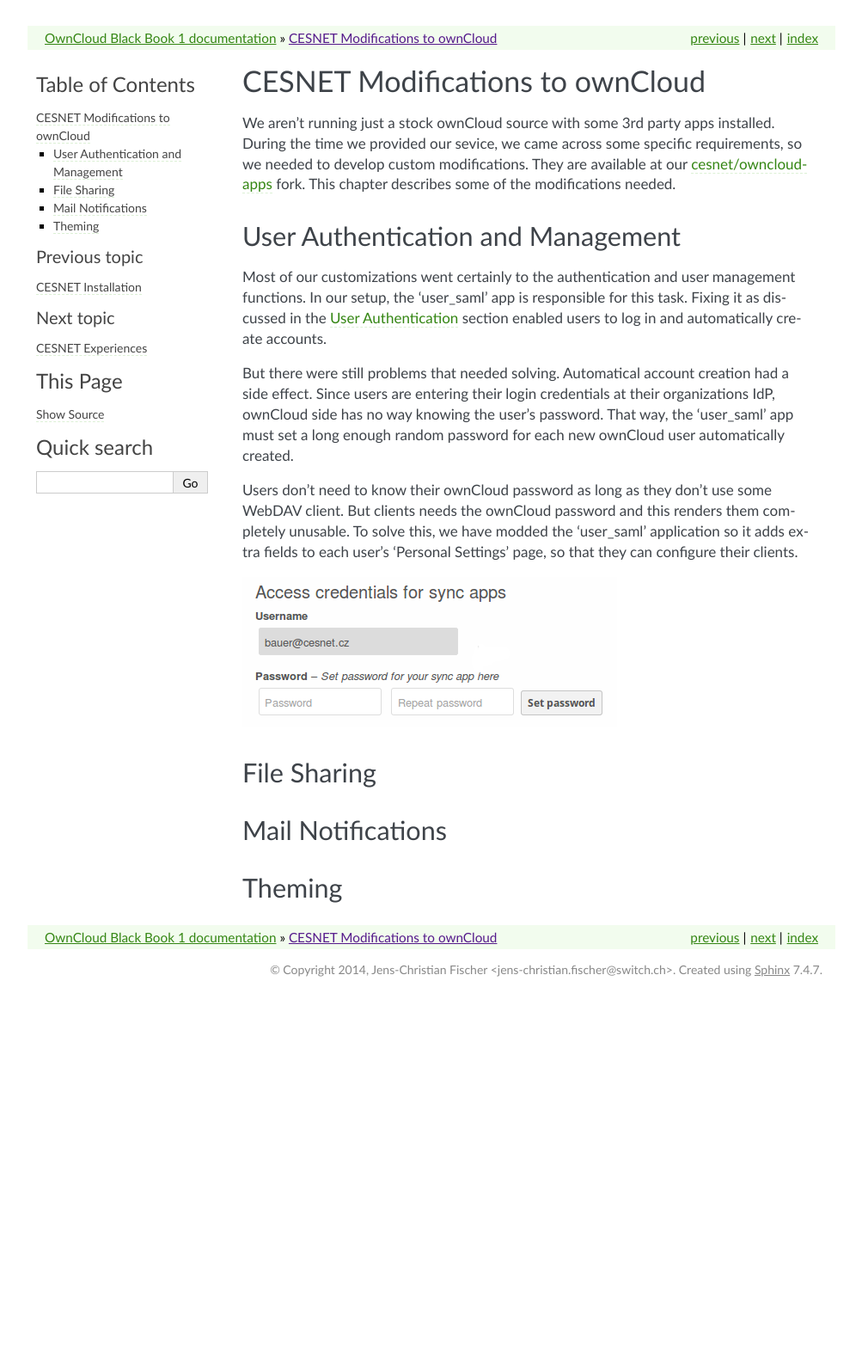
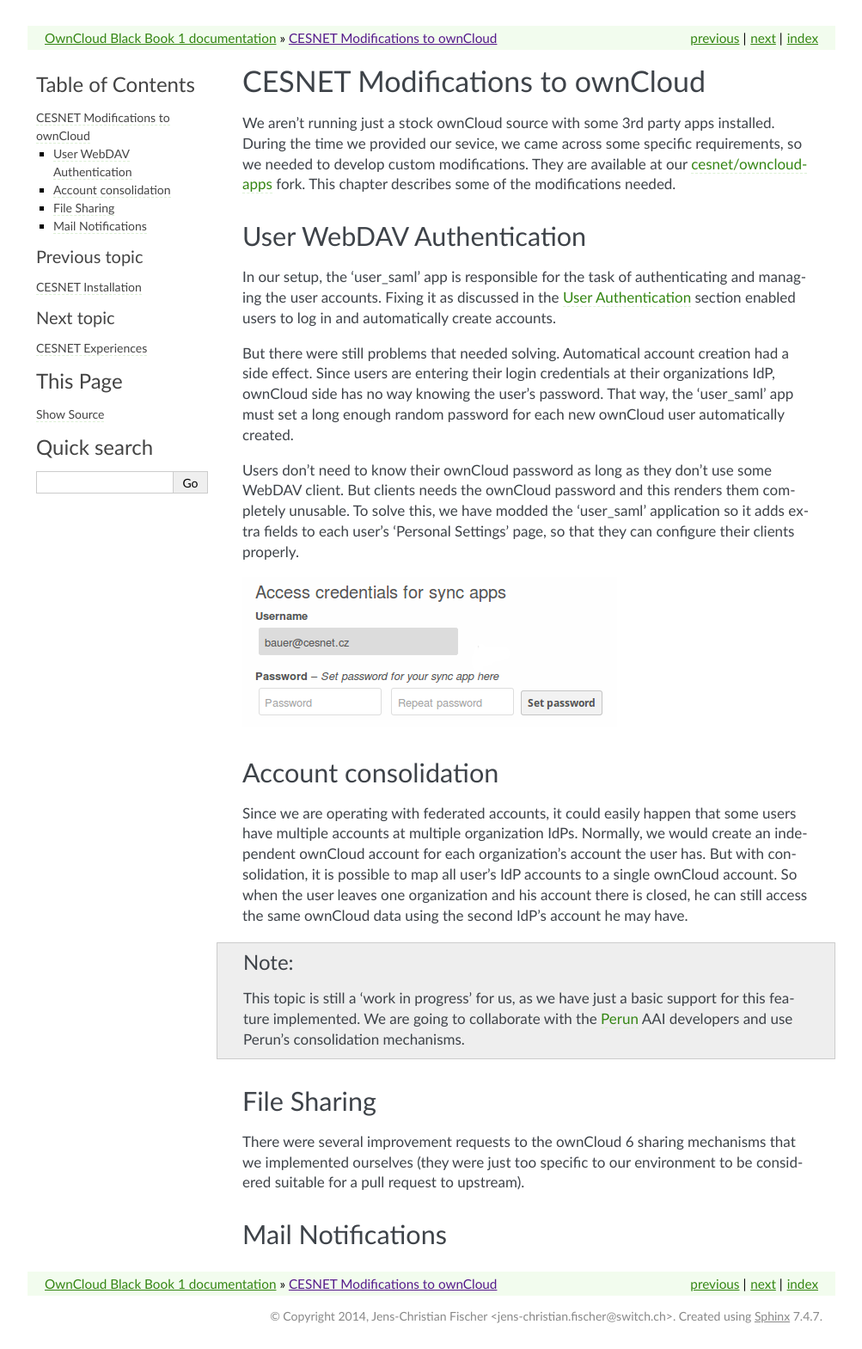
Before and after one commit to switch-ch/cloudservice-owncloud, a Sphinx documentation site: the page built from source/cesnet/modifications.rst, in a window 1280 px wide. Shown: the whole page at 86% size, without its empty margins (138-1141 px from the left). Built offline with Sphinx 7.4.7, drawn with Linux system fonts in a browser that asks for light colours; before the commit the page ends 1166 px from its top, so only the background shows below that.

Commit message:
Another Mod section added

```diff
--- a/source/cesnet/modifications.rst
+++ b/source/cesnet/modifications.rst
@@ -11,12 +11,11 @@
 our `cesnet/owncloud-apps`_ fork. This chapter
 describes some of the modifications needed.
 
-User Authentication and Management
-----------------------------------
+User WebDAV Authentication
+--------------------------
 
-Most of our customizations went certainly to the
-authentication and user management functions. In our setup,
-the 'user_saml' app is responsible for this task. Fixing it
+In our setup, the 'user_saml' app is responsible for the task
+of authenticating and managing the user accounts. Fixing it
 as discussed in the :ref:`samlfix` section enabled users
 to log in and automatically create accounts.
 
@@ -32,19 +31,39 @@
 renders them completely unusable. To solve this, we have modded
 the 'user_saml' application so it adds extra fields
 to each user's 'Personal Settings' page, so that they can configure
-their clients.
+their clients properly.
 
 .. image:: images/modifications/setWDpwd.png
+
+Account consolidation
+---------------------
+
+Since we are operating with federated accounts, it could easily happen
+that some users have multiple accounts at multiple organization IdPs.
+Normally, we would create an independent ownCloud account for each organization's
+account the user has. But with consolidation, it is possible to map
+all user's IdP accounts to a single ownCloud account. So when the user
+leaves one organization and his account there is closed, he can still access
+the same ownCloud data using the second IdP's account he may have.
+
+.. NOTE::
+	This topic is still a 'work in progress' for us, as we have just
+	a basic support for this feature implemented. We are going to
+	collaborate with the Perun_ AAI developers and use Perun's
+	consolidation mechanisms.
+
 
 File Sharing
 ------------
 
+There were several improvement requests to the ownCloud 6 sharing
+mechanisms that we implemented ourselves (they were just too specific
+to our environment to be considered suitable for a pull request to upstream).
+
 Mail Notifications
 ------------------
-
-Theming
--------
 
 .. links:
 
 .. _`cesnet/owncloud-apps`: https://github.com/CESNET/owncloud-apps
+.. _Perun: https://github.com/CESNET/perun
```
